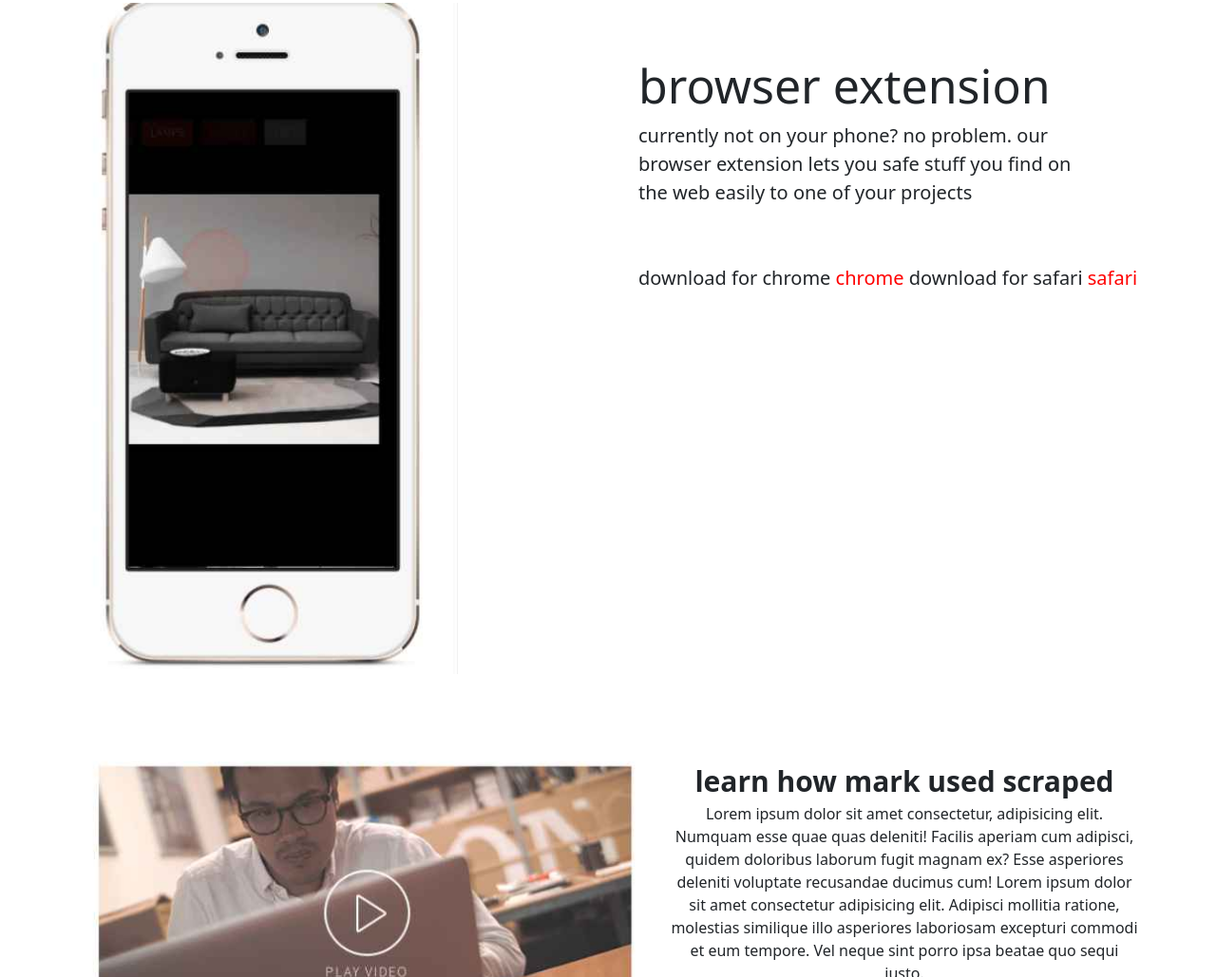
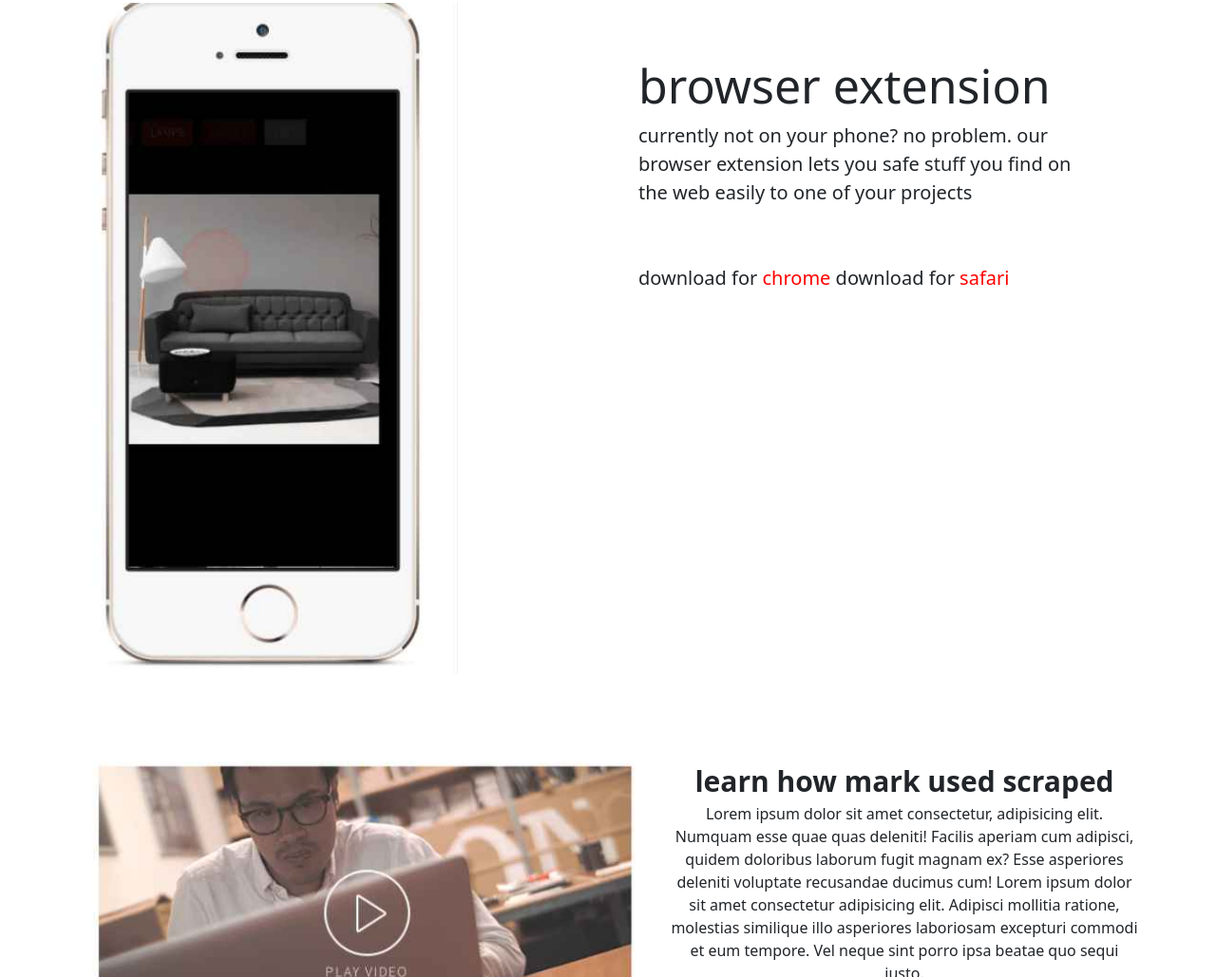
Before and after one commit to krishnajaNarayanan/project3, a plain HTML site: page index.html in a window 1280 px wide. Shown: the part 781-1810 px from the top of the page at 95% size. Drawn offline with nearby package versions, Linux system fonts and the light colour scheme; a script that the page names is missing.

Commit message:
Update index.html

```diff
--- a/index.html
+++ b/index.html
@@ -74,8 +74,8 @@
                        <p class="paragraph"> <span class="sp1"> browser extension <br> </span> currently not on your phone? no problem. our <br>
                          browser extension lets you safe stuff you find on <br>
                          the web easily to one of your projects <br> <br><br>
-                         <span class="safari"> download for chrome<a href="" class="chrome"> chrome</a> </span>
-                         <span class="safari"> download for safari <a href="" class="chrome"> safari</a></span> </p>
+                         <span class="safari"> download for <a href="" class="chrome"> chrome</a> </span>
+                         <span class="safari"> download for <a href="" class="chrome"> safari</a></span> </p>
                     </div>
                 </div>
             </div>
```
